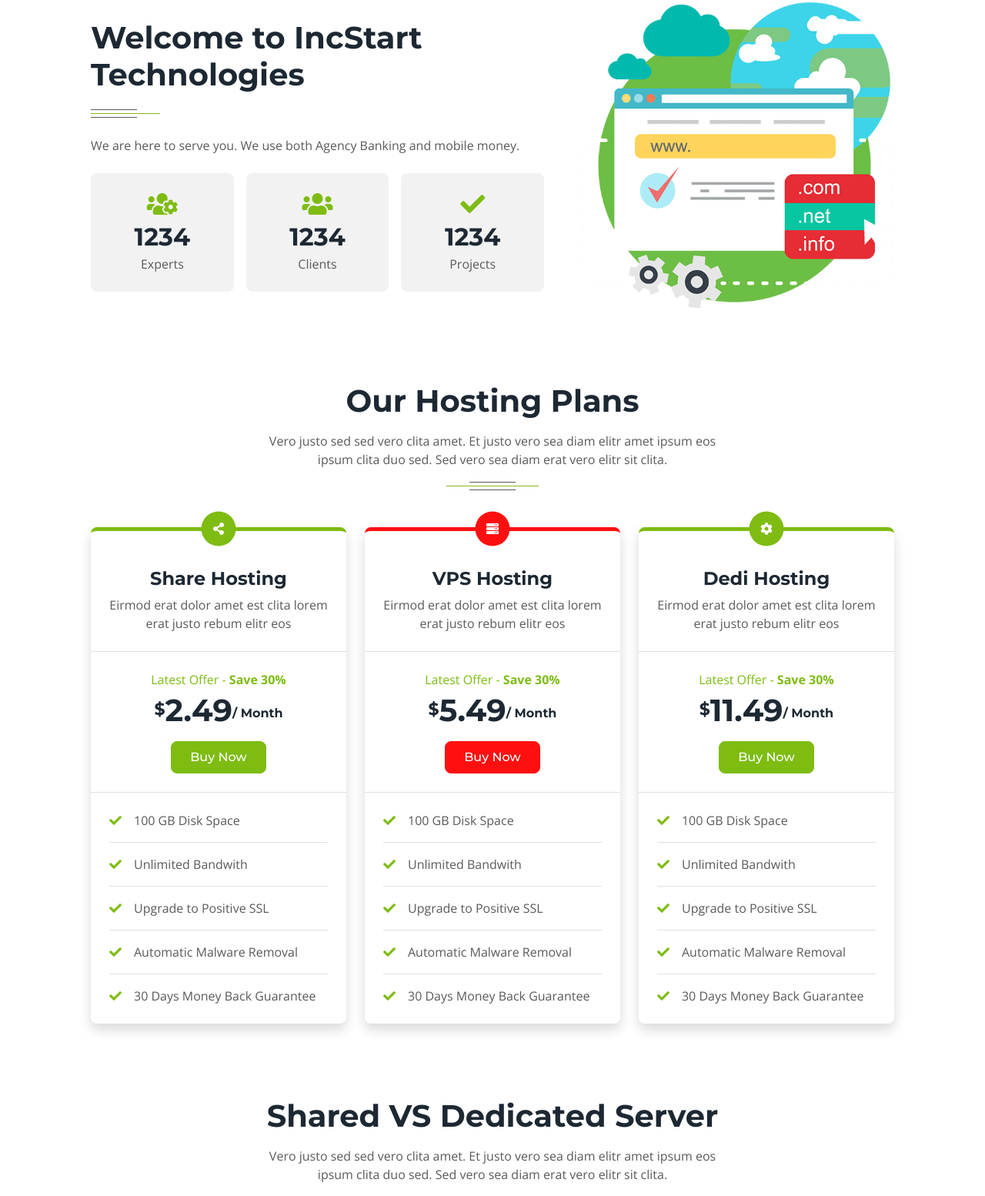
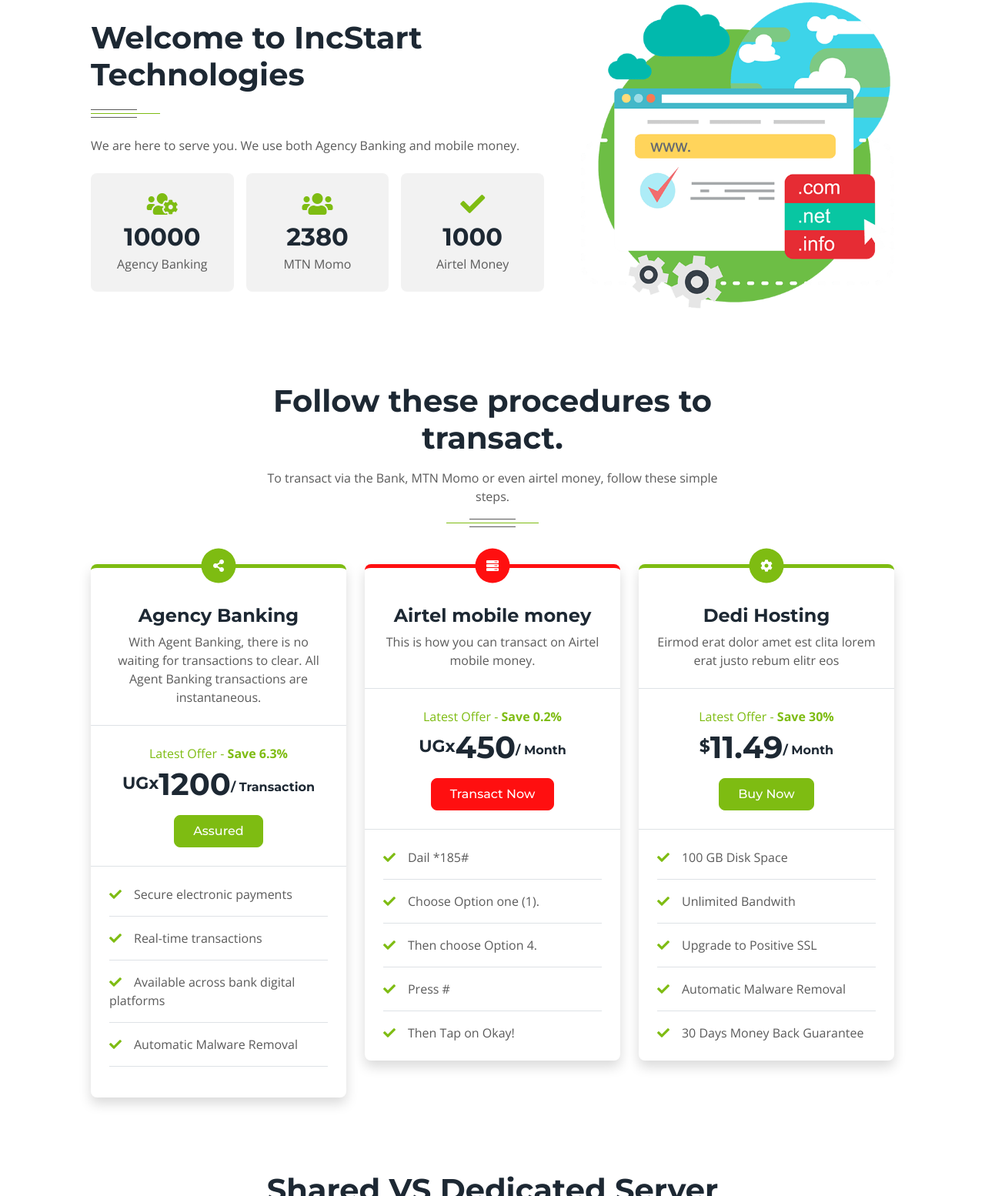
Before and after one commit to eniwenyesiga/incstart.gihub.com, a plain HTML site: page index.html in a window 1280 px wide. Shown: the part 1260-2814 px from the top of the page at 77% size. Drawn offline with nearby package versions, Linux system fonts and the light colour scheme.

Commit message:
Create index.html

```diff
--- a/index.html
+++ b/index.html
@@ -3,7 +3,7 @@
 
 <head>
     <meta charset="utf-8">
-    <title>GreenHost - Web Hosting HTML Template</title>
+    <title>Incstart technologies</title>
     <meta content="width=device-width, initial-scale=1.0" name="viewport">
     <meta content="" name="keywords">
     <meta content="" name="description">
@@ -169,22 +169,22 @@
                             <div class="col-sm-4 wow fadeIn" data-wow-delay="0.1s">
                                 <div class="bg-light rounded text-center p-4">
                                     <i class="fa fa-users-cog fa-2x text-primary mb-2"></i>
-                                    <h2 class="mb-1" data-toggle="counter-up">1234</h2>
-                                    <p class="mb-0">Experts</p>
+                                    <h2 class="mb-1" data-toggle="counter-up">10000</h2>
+                                    <p class="mb-0">Agency Banking</p>
                                 </div>
                             </div>
                             <div class="col-sm-4 wow fadeIn" data-wow-delay="0.3s">
                                 <div class="bg-light rounded text-center p-4">
                                     <i class="fa fa-users fa-2x text-primary mb-2"></i>
-                                    <h2 class="mb-1" data-toggle="counter-up">1234</h2>
-                                    <p class="mb-0">Clients</p>
+                                    <h2 class="mb-1" data-toggle="counter-up">2380</h2>
+                                    <p class="mb-0">MTN Momo</p>
                                 </div>
                             </div>
                             <div class="col-sm-4 wow fadeIn" data-wow-delay="0.5s">
                                 <div class="bg-light rounded text-center p-4">
                                     <i class="fa fa-check fa-2x text-primary mb-2"></i>
-                                    <h2 class="mb-1" data-toggle="counter-up">1234</h2>
-                                    <p class="mb-0">Projects</p>
+                                    <h2 class="mb-1" data-toggle="counter-up">1000</h2>
+                                    <p class="mb-0">Airtel Money</p>
                                 </div>
                             </div>
                         </div>
@@ -202,8 +202,8 @@
         <div class="container-xxl py-5">
             <div class="container px-lg-5">
                 <div class="section-title position-relative text-center mx-auto mb-5 pb-4 wow fadeInUp" data-wow-delay="0.1s" style="max-width: 600px;">
-                    <h1 class="mb-3">Our Hosting Plans</h1>
-                    <p class="mb-1">Vero justo sed sed vero clita amet. Et justo vero sea diam elitr amet ipsum eos ipsum clita duo sed. Sed vero sea diam erat vero elitr sit clita.</p>
+                    <h1 class="mb-3">Follow these procedures to transact.</h1>
+                    <p class="mb-1">To transact via the Bank, MTN Momo or even airtel money, follow these simple steps.</p>
                 </div>
                 <div class="row gy-5 gx-4">
                     <div class="col-lg-4 col-md-6 wow fadeInUp" data-wow-delay="0.2s">
@@ -212,23 +212,22 @@
                                 <i class="fa fa-share-alt text-white"></i>
                             </div>
                             <div class="text-center border-bottom p-4 pt-5">
-                                <h4 class="fw-bold">Share Hosting</h4>
-                                <p class="mb-0">Eirmod erat dolor amet est clita lorem erat justo rebum elitr eos</p>
+                                <h4 class="fw-bold">Agency Banking</h4>
+                                <p class="mb-0">With Agent Banking, there is no waiting for transactions to clear. All Agent Banking transactions are instantaneous.</p>
                             </div>
                             <div class="text-center border-bottom p-4">
-                                <p class="text-primary mb-1">Latest Offer - <strong>Save 30%</strong></p>
+                                <p class="text-primary mb-1">Latest Offer - <strong>Save 6.3%</strong></p>
                                 <h1 class="mb-3">
-                                    <small class="align-top" style="font-size: 22px; line-height: 45px;">$</small>2.49<small
-                                        class="align-bottom" style="font-size: 16px; line-height: 40px;">/ Month</small>
+                                    <small class="align-top" style="font-size: 22px; line-height: 45px;">UGx</small>1200<small
+                                        class="align-bottom" style="font-size: 16px; line-height: 40px;">/ Transaction</small>
                                 </h1>
-                                <a class="btn btn-primary px-4 py-2" href="">Buy Now</a>
+                                <a class="btn btn-primary px-4 py-2" href="">Assured</a>
                             </div>
                             <div class="p-4">
-                                <p class="border-bottom pb-3"><i class="fa fa-check text-primary me-3"></i>100 GB Disk Space</p>
-                                <p class="border-bottom pb-3"><i class="fa fa-check text-primary me-3"></i>Unlimited Bandwith</p>
-                                <p class="border-bottom pb-3"><i class="fa fa-check text-primary me-3"></i>Upgrade to Positive SSL</p>
+                                <p class="border-bottom pb-3"><i class="fa fa-check text-primary me-3"></i>Secure electronic payments</p>
+                                <p class="border-bottom pb-3"><i class="fa fa-check text-primary me-3"></i>Real-time transactions</p>
+                                <p class="border-bottom pb-3"><i class="fa fa-check text-primary me-3"></i>Available across bank digital platforms</p>
                                 <p class="border-bottom pb-3"><i class="fa fa-check text-primary me-3"></i>Automatic Malware Removal</p>
-                                <p class="mb-0"><i class="fa fa-check text-primary me-3"></i>30 Days Money Back Guarantee</p>
                             </div>
                         </div>
                     </div>
@@ -238,23 +237,23 @@
                                 <i class="fa fa-server text-white"></i>
                             </div>
                             <div class="text-center border-bottom p-4 pt-5">
-                                <h4 class="fw-bold">VPS Hosting</h4>
-                                <p class="mb-0">Eirmod erat dolor amet est clita lorem erat justo rebum elitr eos</p>
+                                <h4 class="fw-bold">Airtel mobile money</h4>
+                                <p class="mb-0">This is how you can transact on Airtel mobile money.</p>
                             </div>
                             <div class="text-center border-bottom p-4">
-                                <p class="text-primary mb-1">Latest Offer - <strong>Save 30%</strong></p>
+                                <p class="text-primary mb-1">Latest Offer - <strong>Save 0.2%</strong></p>
                                 <h1 class="mb-3">
-                                    <small class="align-top" style="font-size: 22px; line-height: 45px;">$</small>5.49<small
+                                    <small class="align-top" style="font-size: 22px; line-height: 45px;">UGx</small>450<small
                                         class="align-bottom" style="font-size: 16px; line-height: 40px;">/ Month</small>
                                 </h1>
-                                <a class="btn btn-secondary px-4 py-2" href="">Buy Now</a>
+                                <a class="btn btn-secondary px-4 py-2" href="">Transact Now</a>
                             </div>
                             <div class="p-4">
-                                <p class="border-bottom pb-3"><i class="fa fa-check text-primary me-3"></i>100 GB Disk Space</p>
-                                <p class="border-bottom pb-3"><i class="fa fa-check text-primary me-3"></i>Unlimited Bandwith</p>
-                                <p class="border-bottom pb-3"><i class="fa fa-check text-primary me-3"></i>Upgrade to Positive SSL</p>
-                                <p class="border-bottom pb-3"><i class="fa fa-check text-primary me-3"></i>Automatic Malware Removal</p>
-                                <p class="mb-0"><i class="fa fa-check text-primary me-3"></i>30 Days Money Back Guarantee</p>
+                                <p class="border-bottom pb-3"><i class="fa fa-check text-primary me-3"></i>Dail *185#</p>
+                                <p class="border-bottom pb-3"><i class="fa fa-check text-primary me-3"></i>Choose Option one (1).</p>
+                                <p class="border-bottom pb-3"><i class="fa fa-check text-primary me-3"></i>Then choose Option 4.</p>
+                                <p class="border-bottom pb-3"><i class="fa fa-check text-primary me-3"></i>Press #</p>
+                                <p class="mb-0"><i class="fa fa-check text-primary me-3"></i>Then Tap on Okay!</p>
                             </div>
                         </div>
                     </div>
```
